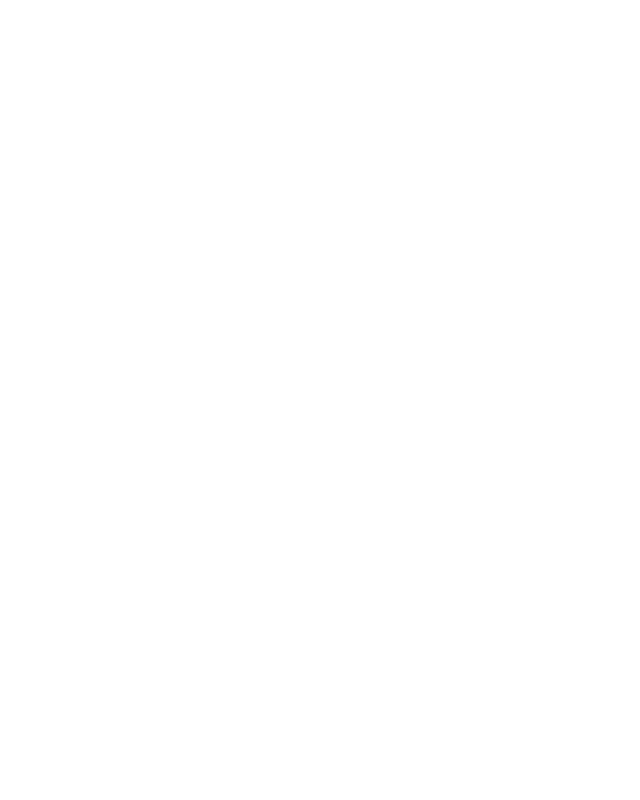
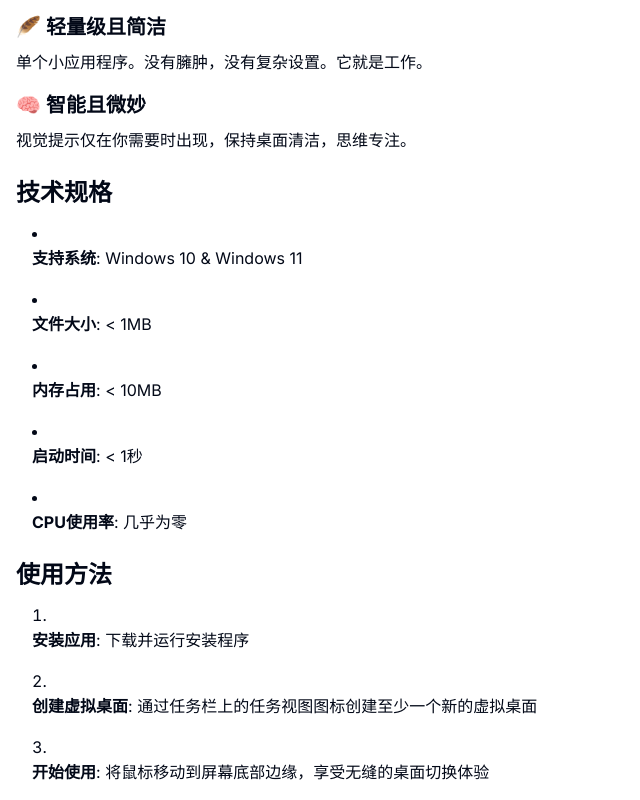
Before and after one commit to icoolqin/personal-portfolio, a Next.js app: page /apps/desktop-switcher in a window 1280 px wide. Shown: the part 2460-3260 px from the top of the page, without its empty margins (0-640 px from the left). Before the commit the page ends 1811 px from the top, so only its background shows below. Built offline with nearby package versions, Linux system fonts and the light colour scheme.

Commit message:
feat(apps): 添加MDX支持以增强应用详情页内容展示
添加next-mdx-remote和gray-matter依赖，实现动态加载和渲染MDX内容
更新应用详情页支持MDX格式内容展示，并添加预处理和样式配置

```diff
--- a/app/apps/[slug]/page.tsx
+++ b/app/apps/[slug]/page.tsx
@@ -8,6 +8,9 @@
 import { FaChrome, FaEdge } from "react-icons/fa6";
 import appsData from "@/data/apps/index.json";
 import type { App } from "@/types";
+import fs from "fs";
+import path from "path";
+import { MDXRemote } from "next-mdx-remote/rsc";
 
 interface AppPageProps {
   params: {
@@ -15,7 +18,47 @@
   };
 }
 
-export default function AppPage({ params }: AppPageProps) {
+// 自定义 MDX 组件样式
+const mdxComponents = {
+  h1: (props: any) => <h1 className="text-3xl font-bold mt-8 mb-4" {...props} />,
+  h2: (props: any) => <h2 className="text-2xl font-bold mt-6 mb-3" {...props} />,
+  h3: (props: any) => <h3 className="text-xl font-semibold mt-4 mb-2" {...props} />,
+  p: (props: any) => <p className="mb-4 leading-relaxed" {...props} />,
+  ul: (props: any) => <ul className="list-disc list-inside mb-4 space-y-2" {...props} />,
+  ol: (props: any) => <ol className="list-decimal list-inside mb-4 space-y-2" {...props} />,
+  li: (props: any) => <li className="ml-4" {...props} />,
+  blockquote: (props: any) => (
+    <blockquote className="border-l-4 border-blue-500 pl-4 my-4 italic" {...props} />
+  ),
+  code: (props: any) => (
+    <code className="bg-gray-100 dark:bg-gray-800 px-1 py-0.5 rounded text-sm" {...props} />
+  ),
+  pre: (props: any) => (
+    <pre className="bg-gray-100 dark:bg-gray-800 p-4 rounded-lg overflow-x-auto mb-4" {...props} />
+  ),
+  hr: () => <hr className="my-8 border-gray-300 dark:border-gray-700" />,
+};
+
+// 预处理 MDX 内容，修复常见问题
+function preprocessMDX(content: string): string {
+  // 移除 frontmatter
+  if (content.startsWith('---')) {
+    const endOfFrontmatter = content.indexOf('---', 3);
+    if (endOfFrontmatter !== -1) {
+      content = content.slice(endOfFrontmatter + 3).trim();
+    }
+  }
+
+  // 修复可能的问题：将 "桌面1" 这样的文本改为 "桌面 1"
+  content = content.replace(/桌面(\d)/g, '桌面 $1');
+
+  // 确保列表项前有空行
+  content = content.replace(/([^\n])\n(-|\*|\d+\.)/g, '$1\n\n$2');
+
+  return content;
+}
+
+export default async function AppPage({ params }: AppPageProps) {
   const apps = appsData.apps as App[];
   const app = apps.find(a => a.slug === params.slug);
 
@@ -23,9 +66,38 @@
     notFound();
   }
 
+  // 读取 MDX 内容
+  let mdxContent = null;
+  let hasMdxContent = false;
+
+  try {
+    const mdxPath = path.join(process.cwd(), 'data', 'apps', `${params.slug}.mdx`);
+    if (fs.existsSync(mdxPath)) {
+      const rawContent = fs.readFileSync(mdxPath, 'utf-8');
+      const processedContent = preprocessMDX(rawContent);
+
+      // 尝试渲染 MDX
+      try {
+        mdxContent = (
+          <MDXRemote
+            source={processedContent}
+            components={mdxComponents}
+          />
+        );
+        hasMdxContent = true;
+      } catch (mdxError) {
+        console.error(`Error parsing MDX for ${params.slug}:`, mdxError);
+        // 如果 MDX 解析失败，回退到纯文本显示
+        hasMdxContent = false;
+      }
+    }
+  } catch (error) {
+    console.log(`MDX file not found for ${params.slug}`);
+  }
+
   return (
     <div className="container mx-auto px-4 py-8">
-      {/* 应用头部信息 */}
+      {/* 应用头部信息 - 保持不变 */}
       <div className="grid lg:grid-cols-3 gap-8 mb-12">
         <div className="lg:col-span-2">
           <div className="flex items-start gap-6 mb-6">
@@ -80,7 +152,7 @@
                   >
                     <a href={(app.links as any).chrome} target="_blank" rel="noopener noreferrer">
                       <FaChrome className="w-5 h-5 mr-2" />
-                      Chrome插件市场
+                      Chrome 网上应用店
                     </a>
                   </Button>
                 )}
@@ -93,14 +165,14 @@
                   >
                     <a href={(app.links as any).edge} target="_blank" rel="noopener noreferrer">
                       <FaEdge className="w-5 h-5 mr-2" />
-                      Microsoft Edge插件市场
+                      Microsoft Edge 加载项
                     </a>
                   </Button>
                 )}
               </>
             )}
 
-            {/* 通用下载按钮（用于其他应用） */}
+            {/* 通用下载按钮 */}
             {app.slug !== 'desktop-switcher' && app.slug !== 'onesearch' && app.links.download && (
               <Button asChild size="lg" className="shadow-md hover:shadow-lg transition-shadow">
                 <a href={app.links.download} target="_blank" rel="noopener noreferrer">
@@ -110,7 +182,7 @@
               </Button>
             )}
 
-            {/* 外部链接按钮 */}
+            {/* 其他按钮 */}
             {app.links.demo && (
               <Button asChild variant="outline" size="lg">
                 <a href={app.links.demo} target="_blank" rel="noopener noreferrer">
@@ -120,7 +192,6 @@
               </Button>
             )}
 
-            {/* GitHub 按钮 */}
             {app.links.github && (
               <Button asChild variant="outline" size="lg">
                 <a href={app.links.github} target="_blank" rel="noopener noreferrer">
@@ -132,9 +203,8 @@
           </div>
         </div>
 
-        {/* 侧边栏信息 */}
+        {/* 侧边栏信息 - 保持不变 */}
         <div className="space-y-6">
-          {/* 统计信息 */}
           {app.stats && (
             <Card>
               <CardHeader>
@@ -167,7 +237,6 @@
             </Card>
           )}
 
-          {/* 技术栈 */}
           {app.techStack && app.techStack.length > 0 && (
             <Card>
               <CardHeader>
@@ -185,7 +254,6 @@
             </Card>
           )}
 
-          {/* 标签 */}
           {app.tags && app.tags.length > 0 && (
             <Card>
               <CardHeader>
@@ -240,17 +308,46 @@
         </section>
       )}
 
-      {/* 详细描述 */}
+      {/* 详细介绍 */}
       <section className="mb-12">
         <h2 className="text-2xl font-bold mb-6">详细介绍</h2>
-        <div className="prose prose-lg max-w-none dark:prose-invert">
-          {app.fullDescription.split('\n').filter(p => p.trim()).map((paragraph, index) => (
-            <p key={index} className="mb-4 leading-relaxed">
-              {paragraph}
-            </p>
-          ))}
+        <div className="prose prose-lg max-w-none dark:prose-invert
+                        prose-headings:font-bold
+                        prose-h1:text-3xl prose-h2:text-2xl prose-h3:text-xl
+                        prose-p:text-gray-700 dark:prose-p:text-gray-300
+                        prose-strong:text-gray-900 dark:prose-strong:text-gray-100
+                        prose-ul:list-disc prose-ol:list-decimal
+                        prose-li:ml-4
+                        prose-blockquote:border-l-4 prose-blockquote:border-blue-500 prose-blockquote:pl-4
+                        prose-code:bg-gray-100 dark:prose-code:bg-gray-800
+                        prose-code:px-1 prose-code:py-0.5 prose-code:rounded
+                        prose-pre:bg-gray-100 dark:prose-pre:bg-gray-800
+                        prose-a:text-blue-600 dark:prose-a:text-blue-400 prose-a:no-underline hover:prose-a:underline">
+          {hasMdxContent ? (
+            mdxContent
+          ) : (
+            app.fullDescription.split('\n').filter(p => p.trim()).map((paragraph, index) => (
+              <p key={index} className="mb-4">
+                {paragraph}
+              </p>
+            ))
+          )}
         </div>
       </section>
+
+      {/* 返回按钮 */}
+      <div className="flex justify-center gap-4 pt-8 border-t">
+        <Button asChild variant="outline" size="lg">
+          <Link href="/apps">
+            ← 返回应用列表
+          </Link>
+        </Button>
+        <Button asChild variant="ghost" size="lg">
+          <Link href="/">
+            返回首页
+          </Link>
+        </Button>
+      </div>
     </div>
   );
 }
```
Also changed, not shown: package.json (+5 -3 lines), 1 other file (tests, documents, lock files or other folders).
